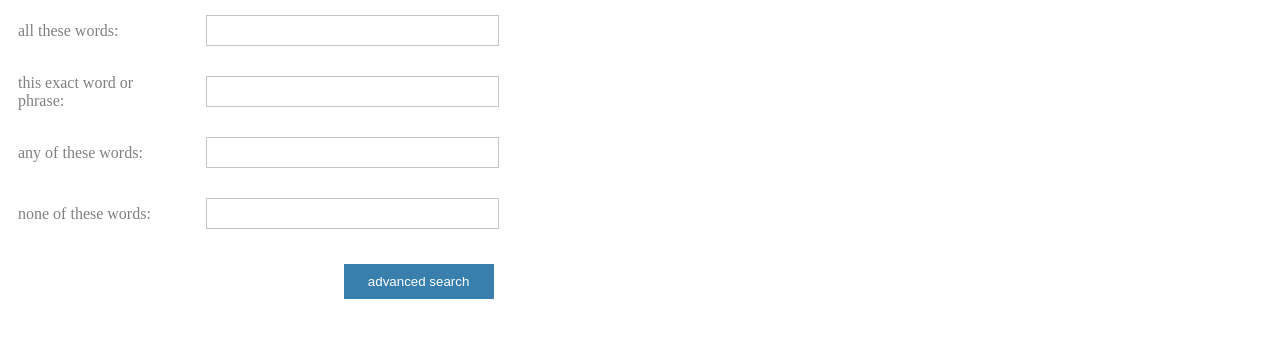
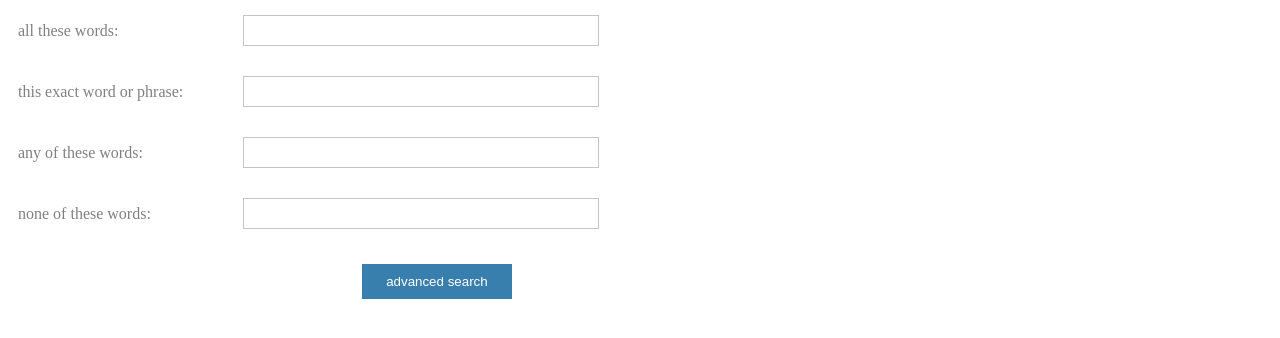
Before and after one commit to hoda-daly/Harvard-Project0, a plain HTML site: page Advanced.html in a window 1280 px wide. Shown: the part 202-540 px from the top of the page. Drawn offline with Linux system fonts and the light colour scheme.

Commit message:
first commit for project 0

```diff
--- a/Styles.css
+++ b/Styles.css
@@ -68,9 +68,7 @@ html{
     height: 2px;
 
 }
-form{
-    width: 40%;
-}
+
 .Form h1{
     color: rgba(94, 93, 93, 0.514);
     margin-top: 30px;
@@ -85,13 +83,13 @@ form{
     align-items: center;
 }
 
-.Form .lb1 input{
+ .lb1 input{
     width: 350px;
     height: 27px;
     margin: 15px;
     border: 1px solid rgba(165, 165, 165, 0.644);
 }
-.btn1-adv{
+.Form.btn1-adv{
     display: flex;
     justify-content: flex-end;
 }
@@ -101,7 +99,7 @@ form{
     background-color: rgba(5, 93, 151, 0.788);
     border: none;
     margin: 20px;
-    /* margin-left: 28%; */
+    margin-left: 28%;
 
 }
 .btn-adv a{
```
